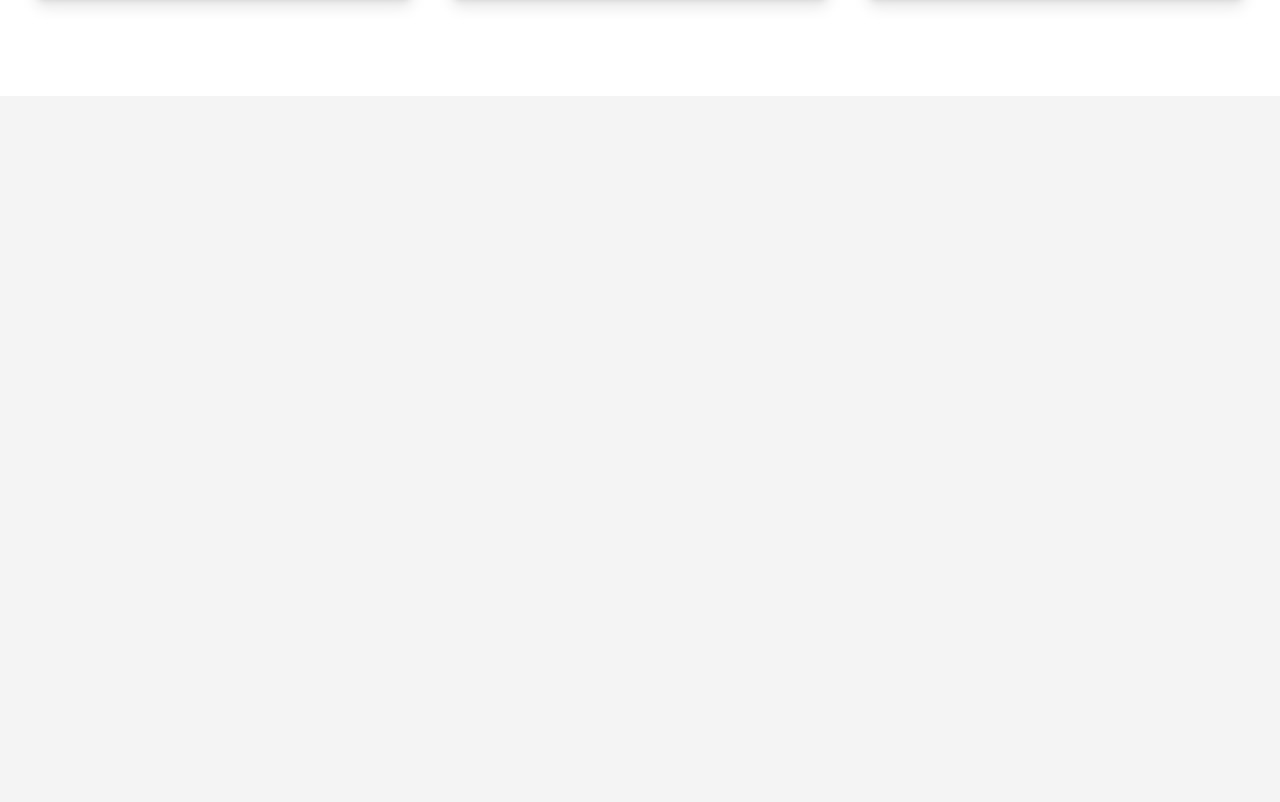
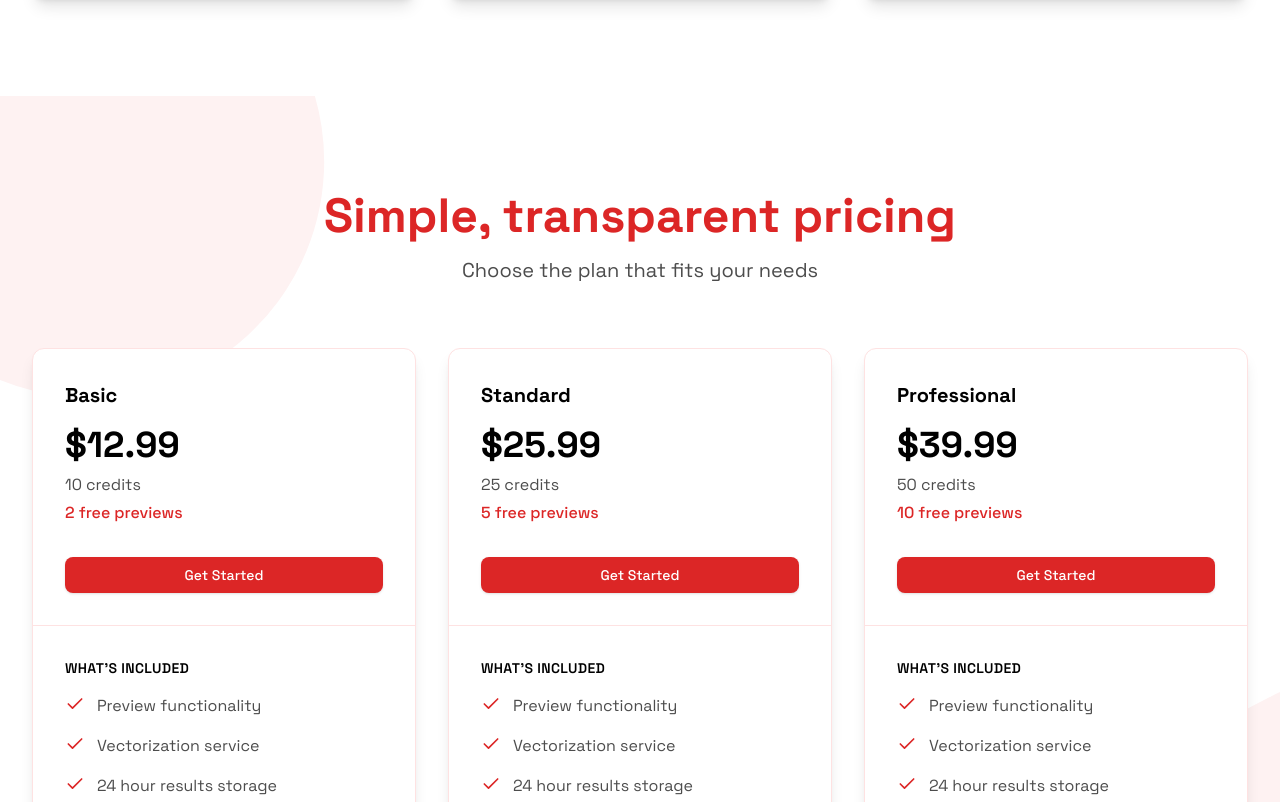
Before and after one commit to beoncer/tovetctorai_frontend, a Next.js app: page / in a window 1280 px wide. Shown: the part 1998-2800 px from the top of the page. Before the commit the page ends 2094 px from the top, so only its background shows below. Built offline with nearby package versions, Linux system fonts and the light colour scheme.

Commit message:
feat: add Pricing section with three-tier plan structure

```diff
--- a/app/page.tsx
+++ b/app/page.tsx
@@ -2,6 +2,7 @@ import Hero from "@/components/hero"
 import Navbar from "@/components/navbar"
 import HowItWorks from "@/components/how-it-works"
 import Reviews from "@/components/reviews"
+import Pricing from "@/components/pricing"
 
 export default function Home() {
   return (
@@ -10,6 +11,7 @@ export default function Home() {
       <Hero />
       <HowItWorks />
       <Reviews />
+      <Pricing />
     </main>
   )
 }
--- /dev/null
+++ b/components/pricing.tsx
@@ -0,0 +1,132 @@
+"use client"
+
+import { Check } from "lucide-react"
+import { Button } from "@/components/ui/button"
+import { motion } from "framer-motion"
+
+const plans = [
+  {
+    name: "Basic",
+    price: "$12.99",
+    credits: "10 credits",
+    previews: "2 free previews",
+    features: [
+      "Preview functionality",
+      "Vectorization service",
+      "24 hour results storage",
+      "Support"
+    ],
+  },
+  {
+    name: "Standard",
+    price: "$25.99",
+    credits: "25 credits",
+    previews: "5 free previews",
+    features: [
+      "Preview functionality",
+      "Vectorization service",
+      "24 hour results storage",
+      "Support"
+    ],
+  },
+  {
+    name: "Professional",
+    price: "$39.99",
+    credits: "50 credits",
+    previews: "10 free previews",
+    features: [
+      "Preview functionality",
+      "Vectorization service",
+      "24 hour results storage",
+      "Support"
+    ],
+  },
+]
+
+export default function Pricing() {
+  return (
+    <section className="py-24 bg-white relative overflow-hidden">
+      {/* Add background elements */}
+      <div className="absolute inset-0 overflow-hidden pointer-events-none">
+        <motion.div
+          className="absolute -top-1/4 -left-1/4 w-1/2 h-1/2 bg-red-50 rounded-full"
+          animate={{
+            scale: [1, 1.1, 1],
+            rotate: [0, 45, 0],
+          }}
+          transition={{
+            duration: 15,
+            repeat: Number.POSITIVE_INFINITY,
+            ease: "linear",
+          }}
+        />
+        <motion.div
+          className="absolute -bottom-1/4 -right-1/4 w-1/2 h-1/2 bg-red-50 rounded-full"
+          animate={{
+            scale: [1, 1.2, 1],
+            rotate: [0, -45, 0],
+          }}
+          transition={{
+            duration: 20,
+            repeat: Number.POSITIVE_INFINITY,
+            ease: "linear",
+          }}
+        />
+      </div>
+
+      <div className="max-w-7xl mx-auto px-6 lg:px-8 relative z-10">
+        <motion.div
+          className="text-center"
+          initial={{ opacity: 0, y: 20 }}
+          whileInView={{ opacity: 1, y: 0 }}
+          transition={{ duration: 0.5 }}
+          viewport={{ once: true }}
+        >
+          <h2 className="text-4xl md:text-5xl font-bold text-red-600 mb-4">Simple, transparent pricing</h2>
+          <p className="text-xl text-black/70">
+            Choose the plan that fits your needs
+          </p>
+        </motion.div>
+
+        <div className="mt-16 grid gap-8 lg:grid-cols-3">
+          {plans.map((plan, index) => (
+            <motion.div
+              key={plan.name}
+              className="bg-white border border-red-100 rounded-xl shadow-lg divide-y divide-red-100"
+              initial={{ opacity: 0, y: 20 }}
+              whileInView={{ opacity: 1, y: 0 }}
+              transition={{ duration: 0.5, delay: index * 0.1 }}
+              viewport={{ once: true }}
+              whileHover={{ y: -5, boxShadow: "0 10px 30px -15px rgba(0, 0, 0, 0.1)" }}
+            >
+              <div className="p-8">
+                <h3 className="text-xl font-bold text-black mb-4">{plan.name}</h3>
+                <div className="flex items-baseline">
+                  <span className="text-4xl font-bold text-black">{plan.price}</span>
+                </div>
+                <p className="mt-2 text-black/70">{plan.credits}</p>
+                <p className="mt-1 text-red-600 font-medium">{plan.previews}</p>
+                <Button className="mt-8 w-full bg-red-600 hover:bg-red-700 text-white">
+                  Get Started
+                </Button>
+              </div>
+              <div className="p-8">
+                <h4 className="text-sm font-semibold text-black uppercase tracking-wide mb-4">What's included</h4>
+                <ul className="space-y-4">
+                  {plan.features.map((feature) => (
+                    <li key={feature} className="flex items-start">
+                      <div className="flex-shrink-0">
+                        <Check className="h-5 w-5 text-red-600" aria-hidden="true" />
+                      </div>
+                      <p className="ml-3 text-black/70">{feature}</p>
+                    </li>
+                  ))}
+                </ul>
+              </div>
+            </motion.div>
+          ))}
+        </div>
+      </div>
+    </section>
+  )
+}
```
